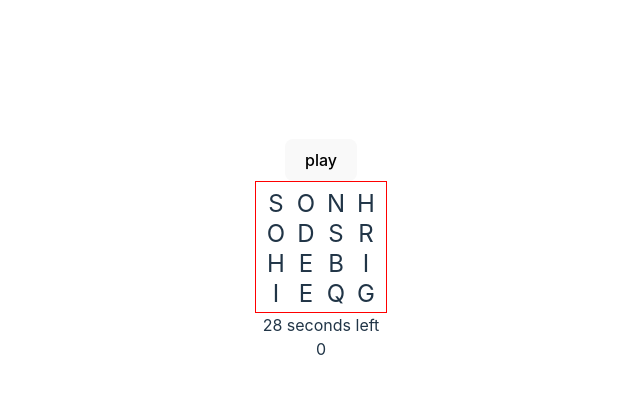
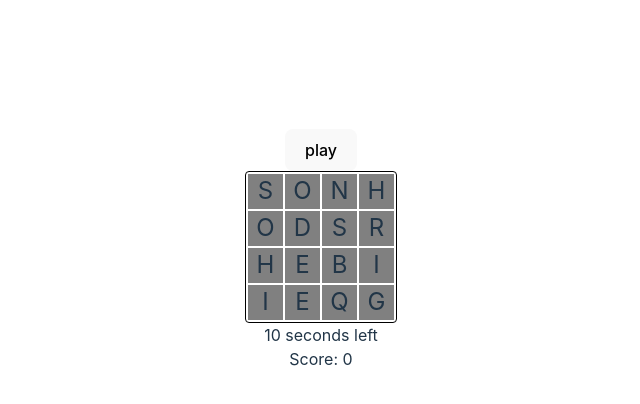
Before and after one commit to yonilurie/Boggle, a React (Vite) app in the folder Vite/: page / in a window 1280 px wide. Both pictures are taken after a click on the button "play". Shown: the top 404 px of the page, without its empty margins (319-959 px from the left). Built offline with nearby package versions, Linux system fonts and the light colour scheme.

Commit message:
Evebnt listener removed properly, checking if word is valid works correcly

```diff
--- a/Vite/src/components/BoggleBoard/BoggleBoard.css
+++ b/Vite/src/components/BoggleBoard/BoggleBoard.css
@@ -1,20 +1,29 @@
 .boggle-board {
-	border: solid 1px red;
-	display: flex;
+	display: grid;
 	flex-direction: column;
-	padding: 5px;
+	max-width: fit-content;
+	border: solid 1px black;
+	border-radius: 4px;
+	gap: 2px;
+	padding: 2px;
+	background-color: white;
 }
 
 .boggle-row {
 	display: flex;
 	flex-direction: row;
+	justify-content: space-between;
+	min-width: 100%;
+	height: 100%;
+	gap: 2px;
 }
 
 .row-cell {
 	font-size: 24px;
-	height: 20px;
-	width: 20px;
+	min-height: 25px;
+	min-width: 25px;
 	padding: 5px;
+	background-color: grey;
 }
 
 .row-cell.active {
--- a/Vite/src/components/BoggleBoard/index.tsx
+++ b/Vite/src/components/BoggleBoard/index.tsx
@@ -4,14 +4,27 @@ import { dict } from "./dict";
 import { dice } from "../../dice";
 
 const BoggleBoard = () => {
-	const [boardSize, setBoardSize] = useState<number>(4);
+	// Length in seconds.
+	const gameLength: number = 12;
+	// Game board size, n*n dice.
+	const boardSize = 4;
+	// Map of word length to points
+	// Word longer than 6 characters gives points equal to word length times 2
+	const points: { [wordLength: string]: number } = {
+		"3": 1,
+		"4": 2,
+		"5": 3,
+		"6": 5,
+	};
+
 	const [board, setBoard] = useState<Array<Array<string>>>([[]]);
 	const [currentWord, setCurrentWord] = useState<string>("");
 	const [characters, setCharacters] = useState<string>("");
 	const [guessed, setGuessed] = useState<Array<string>>([]);
 	const [allPossibleWords, setAllPossibleWords] = useState<Array<string>>([]);
 	const [score, setScore] = useState<number>(0);
-	const [timer, setTimer] = useState<number>(30);
+	const [lastScore, setLastScore] = useState<number>(0);
+	const [timer, setTimer] = useState<number>(0);
 	const [timerInterval, setTimerInterval] = useState<number | null>(null);
 	const [start, setStart] = useState<boolean>(false);
 	const [active, setActive] = useState<Array<Array<string>>>([
@@ -20,12 +33,6 @@ const BoggleBoard = () => {
 		["!", "!", "!", "!"],
 		["!", "!", "!", "!"],
 	]);
-	const [points] = useState<{ [wordLength: string]: number }>({
-		"3": 1,
-		"4": 2,
-		"5": 3,
-		"6": 5,
-	});
 
 	const wordRef = useRef<string>();
 	wordRef.current = currentWord;
@@ -72,12 +79,13 @@ const BoggleBoard = () => {
 		return board;
 	};
 	// Checks Dictionary Trie for word
-	const checkWord = (word: string, cur: any): boolean => {
-		if (word.length === 0 && cur[`$`] === 0) return true;
-		if (cur[word[0]]) return checkWord(word.slice(1), cur[word[0]]);
-		else if (!cur[word[0]]) return false;
-		else return false;
-	};
+	// const checkWord = (word: string, cur: any): boolean => {
+	// 	if (cur[word] && cur[word]["$"] === 0) return true;
+	// 	if (word.length === 0 && cur[`$`] === 0) return true;
+	// 	if (cur[word[0]]) return checkWord(word.slice(1), cur[word[0]]);
+	// 	else if (!cur[word[0]]) return false;
+	// 	else return false;
+	// };
 	// Checks Dictionary Trie for valid prefixes
 	const checkPrefix = (word: string, cur: any): boolean => {
 		if (word.length === 0) return true;
@@ -86,10 +94,41 @@ const BoggleBoard = () => {
 		else return false;
 	};
 
+	const checkWord = (word: string, cur: any): boolean => {
+		// Get the root to start from
+		cur = cur || dict;
+		// Go through every leaf
+		for (var node in cur) {
+			// If the start of the word matches the leaf
+			if (word.indexOf(node) === 0) {
+				// If it's a number
+				var val =
+					typeof cur[node] === "number" && cur[node]
+						? // Substitute in the removed suffix object
+						  dict.$[cur[node]]
+						: // Otherwise use the current value
+						  cur[node];
+
+				// If this leaf finishes the word
+				if (node.length === word.length) {
+					// Return 'true' only if we've reached a final leaf
+					return val === 0 || val.$ === 0;
+
+					// Otherwise continue traversing deeper
+					// down the tree until we find a match
+				} else {
+					return checkWord(word.slice(node.length), val);
+				}
+			}
+		}
+
+		return false;
+	};
+
 	//Find all words on the board
 	// Run nested loop to hit each cell and check if a word can
 	// be formed starting with the letter in the cell
-	const findAllWords = (): Array<string> => {
+	const findAllWords = (board): Array<string> => {
 		// Create array for sotring all found words
 		let allWords: Array<string> = [];
 		// Loop through each cell using nested for loops
@@ -164,7 +203,11 @@ const BoggleBoard = () => {
 		return false;
 	};
 
-	function type(e: { keyCode: number; key: string }): void {
+	function type(e: {
+		keyCode: number;
+		key: string;
+		stopPropagation: Function;
+	}): void {
 		if (!startRef.current) return;
 		// Create copy of original board for searching and track active letters
 		let boardCopy: Array<Array<string>> = [];
@@ -187,7 +230,7 @@ const BoggleBoard = () => {
 				setCurrentWord("");
 				return resetActive();
 			}
-			// if the word passes theese checks but is not a valid word, reset users word
+			// if the word passes these checks but is not a valid word, reset users word
 			if (!checkWord(wordRef.current, dict)) {
 				setCurrentWord("");
 				return resetActive();
@@ -270,14 +313,24 @@ const BoggleBoard = () => {
 	function startGame() {
 		//If interval exists, clear it
 		clearInterval(timerInterval);
+		setGuessed([]);
+		setAllPossibleWords([]);
+		// Generate new board and store in state
 		let newBoard = generateBoard();
-		setGuessed([])
-		setAllPossibleWords([])
 		setBoard(newBoard);
-		setTimer(30);
+		let allWords = findAllWords(newBoard);
+		setAllPossibleWords(allWords.sort());
+		setTimer(gameLength);
 		setStart(true);
+
 		// Add event listener to watch for keystrokes
-		document.body.addEventListener("keydown", type);
+		// Remove the event listener after the game ends
+		document.addEventListener("keydown", type);
+		setTimeout(
+			() => document.removeEventListener("keydown", type),
+			gameLength * 1000
+		);
+
 		// Remove focus from 'Play' button
 		document.activeElement?.blur();
 		// Set timer
@@ -299,18 +352,25 @@ const BoggleBoard = () => {
 
 	// If the timer has reached zero, end the game and find all possible word combinations
 	useEffect(() => {
-		if (timer === 0) {
-			clearInterval(timerInterval);
+		if (guessed.length === allPossibleWords.length) {
+			setTimer(0);
 			setStart(false);
-			let allWords = findAllWords();
-			setAllPossibleWords(allWords.sort());
 		}
+		if (timer > 0) return;
+		if (timerInterval) clearInterval(timerInterval);
+		setStart(false);
+		setLastScore(score);
+		resetActive();
+		setCurrentWord("");
 	}, [timer]);
 
 	return (
-		<div>
+		<>
 			<button onClick={startGame}>play</button>
 			<div>{currentWord}</div>
+
+			{start && (
+				<>
 					<div className="boggle-board">
 						{board.map((row, idx) => (
 							<BoggleRow
@@ -320,12 +380,20 @@ const BoggleBoard = () => {
 							></BoggleRow>
 						))}
 					</div>
-			{start && <div className="timer">{timer} seconds left</div>}
-			<div className="points">{score}</div>
-			{allPossibleWords.length > 0 && (
+					<div className="timer">{timer} seconds left</div>
+					<div className="points">Score: {score}</div>
+				</>
+			)}
+
+			{!start && allPossibleWords.length > 0 && (
+				<>
+					<div>Score: {lastScore}</div>
+
 					<div>
-					You got {guessed.length} / {allPossibleWords.length} words!
+						You got {guessed.length} / {allPossibleWords.length}{" "}
+						words!
 					</div>
+				</>
 			)}
 			<div className="guessed-words">
 				{start ? (
@@ -352,7 +420,7 @@ const BoggleBoard = () => {
 					})
 				)}
 			</div>
-		</div>
+		</>
 	);
 };
 
```
Lines whose indentation alone changed are shown as unchanged.
